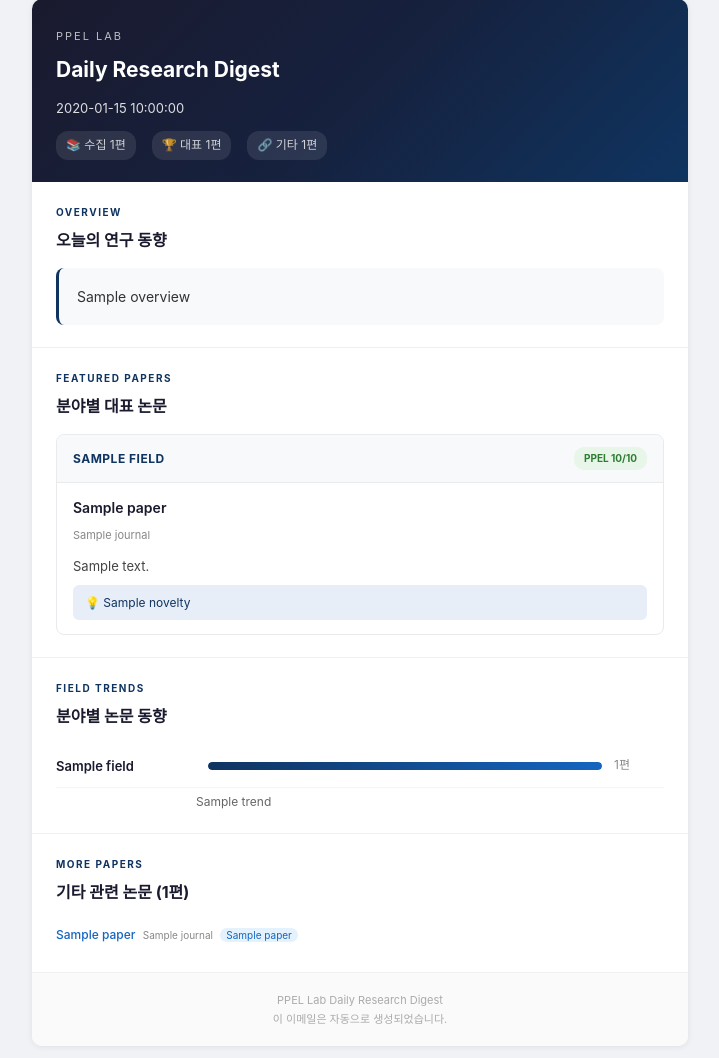
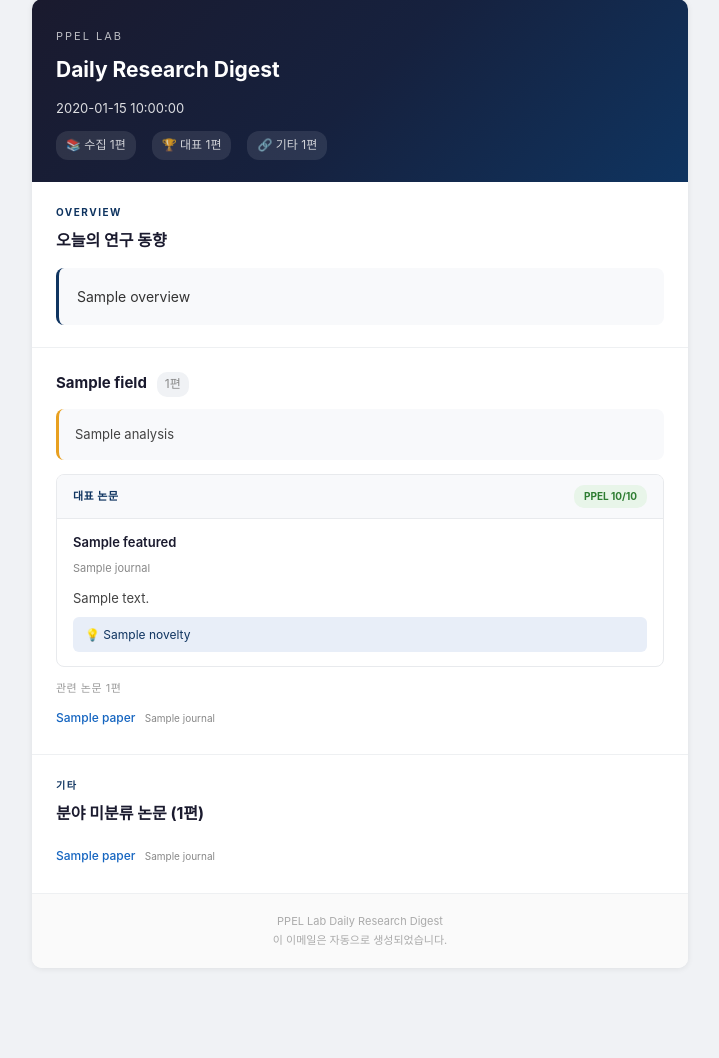
Before and after one commit to isac8058/ppel-lab, a Python web app: template daily-paper-digest/templates/email_template.html in a window 1280 px wide. Shown: the part 13-1071 px from the top of the page, without its empty margins (280-999 px from the left). After the commit the page ends 958 px from the top, so only its background shows below. Run offline with Jinja, Linux system fonts and the light colour scheme; the template is opened without the code that fills it: most values are stand-ins (such as "Sample title", 1, 10 or a date in 2020).

Commit message:
digest: 분야별 AI 분석 코멘트 + 논문 링크 통합 레이아웃
기존: 대표 논문 카드 → 트렌드 바차트 → 기타 논문 플랫 목록
변경: 각 분야별로 (AI 분석 코멘트 → 대표 논문 → 해당 분야 논문 링크) 구조로 재편

- analyzer.py: 분야별 전체 논문 목록을 AI에 전달해 심층 분석 요청
  (주요 재료·방법, 핵심 트렌드, 응용 방향, PPEL 랩 시사점 포함)
- reporter.py: others를 relevance_label 기준으로 분야별 그룹핑 후 field_sections 구성
- email_template.html: 분야 단위 섹션으로 재설계, Field Trends 바차트 제거
- main.py: analyze_featured에 others 전달

https://claude.ai/code/session_01KQFWarPeXYN8jrTfNbdDh2

```diff
--- a/daily-paper-digest/main.py
+++ b/daily-paper-digest/main.py
@@ -86,7 +86,7 @@ def main():
 
     try:
         analyzer = GeminiAnalyzer(config)
-        ai_result = analyzer.analyze_featured(featured)
+        ai_result = analyzer.analyze_featured(featured, others)
         ai_success = ai_result is not None
         logger.info(
             f"Gemini: {'성공' if ai_success else '실패 (fallback)'} | "
--- a/daily-paper-digest/templates/email_template.html
+++ b/daily-paper-digest/templates/email_template.html
@@ -82,24 +82,53 @@
     border-radius: 8px;
     border-left: 3px solid #0f3460;
   }
-  /* 분야별 대표 논문 카드 */
+  /* 분야 섹션 헤더 */
+  .field-section-header {
+    display: flex;
+    align-items: baseline;
+    gap: 10px;
+    margin-bottom: 12px;
+  }
+  .field-section-name {
+    font-size: 15px;
+    font-weight: 700;
+    color: #1a1a2e;
+  }
+  .field-section-count {
+    font-size: 12px;
+    color: #888;
+    background: #f0f2f5;
+    padding: 2px 8px;
+    border-radius: 10px;
+  }
+  /* 분야별 분석 코멘트 */
+  .field-analysis {
+    font-size: 13px;
+    color: #444;
+    line-height: 1.8;
+    background: #f8f9fb;
+    padding: 14px 16px;
+    border-radius: 8px;
+    border-left: 3px solid #e8a020;
+    margin-bottom: 14px;
+  }
+  /* 대표 논문 카드 */
   .featured-card {
-    margin-bottom: 18px;
+    margin-bottom: 12px;
     border: 1px solid #e8eaed;
     border-radius: 8px;
     overflow: hidden;
   }
-  .featured-card:last-child { margin-bottom: 0; }
   .featured-header {
     display: flex;
     align-items: center;
     justify-content: space-between;
-    padding: 12px 16px;
+    padding: 10px 16px;
     background: #f8f9fb;
     border-bottom: 1px solid #e8eaed;
   }
-  .field-name {
-    font-size: 12px;
+  .featured-label {
+    font-size: 11px;
     font-weight: 700;
     color: #0f3460;
     text-transform: uppercase;
@@ -116,10 +145,10 @@
   .score-low { background: #f5f5f5; color: #999; }
   .featured-body { padding: 14px 16px; }
   .featured-title {
-    font-size: 14px;
+    font-size: 13px;
     font-weight: 600;
     color: #1a1a2e;
-    margin: 0 0 8px 0;
+    margin: 0 0 6px 0;
     line-height: 1.5;
   }
   .featured-title a {
@@ -150,46 +179,39 @@
     margin: 0;
     line-height: 1.6;
   }
-  /* 분야별 트렌드 */
-  .trend-item {
-    display: flex;
-    align-items: center;
-    padding: 10px 0;
+  /* 분야 내 기타 논문 */
+  .field-others-label {
+    font-size: 11px;
+    color: #999;
+    margin: 10px 0 6px 0;
+    text-transform: uppercase;
+    letter-spacing: 0.5px;
+  }
+  .field-paper-list {
+    margin: 0;
+    padding: 0;
+    list-style: none;
+  }
+  .field-paper-list li {
+    font-size: 12px;
+    padding: 5px 0;
     border-bottom: 1px solid #f4f5f7;
-    font-size: 13px;
+    color: #555;
+    line-height: 1.5;
   }
-  .trend-item:last-child { border-bottom: none; }
-  .trend-field {
-    min-width: 140px;
-    font-weight: 600;
-    color: #1a1a2e;
+  .field-paper-list li:last-child { border-bottom: none; }
+  .field-paper-list a {
+    color: #1565c0;
+    text-decoration: none;
+    font-weight: 500;
   }
-  .trend-count {
-    min-width: 50px;
-    font-size: 12px;
+  .field-paper-list a:hover { text-decoration: underline; }
+  .journal-tag {
+    font-size: 10px;
     color: #888;
+    margin-left: 6px;
   }
-  .trend-bar {
-    flex: 1;
-    height: 8px;
-    background: #f0f2f5;
-    border-radius: 4px;
-    overflow: hidden;
-    margin: 0 12px;
-  }
-  .trend-bar-fill {
-    height: 100%;
-    background: linear-gradient(90deg, #0f3460, #1565c0);
-    border-radius: 4px;
-  }
-  .trend-desc {
-    font-size: 12px;
-    color: #666;
-    margin-top: 4px;
-    padding-left: 140px;
-    line-height: 1.6;
-  }
-  /* 기타 논문 링크 */
+  /* 미분류 논문 */
   .other-papers { margin: 0; padding: 0; list-style: none; }
   .other-papers li {
     font-size: 12px;
@@ -205,19 +227,6 @@
     font-weight: 500;
   }
   .other-papers a:hover { text-decoration: underline; }
-  .other-papers .journal-tag {
-    font-size: 10px;
-    color: #888;
-    margin-left: 4px;
-  }
-  .other-papers .field-tag {
-    font-size: 10px;
-    background: #e3f2fd;
-    color: #1565c0;
-    padding: 1px 6px;
-    border-radius: 8px;
-    margin-left: 4px;
-  }
   /* 빈 상태 */
   .no-papers {
     text-align: center;
@@ -242,8 +251,6 @@
     .header .stats { flex-wrap: wrap; gap: 8px; }
     .section { padding: 16px; }
     .featured-header { flex-direction: column; align-items: flex-start; gap: 6px; }
-    .trend-field { min-width: 100px; }
-    .trend-desc { padding-left: 0; }
   }
 </style>
 </head>
@@ -261,7 +268,7 @@
     </div>
   </div>
 
-  {% if not featured %}
+  {% if not field_sections %}
   <div class="no-papers">
     오늘은 관련 논문이 없습니다.
   </div>
@@ -274,71 +281,55 @@
     <div class="overview-text">{{ overview }}</div>
   </div>
 
-  <!-- 2. 분야별 대표 논문 -->
+  <!-- 2. 분야별 섹션 (분석 코멘트 + 대표 논문 + 기타 논문 링크) -->
+  {% for sec in field_sections %}
   <div class="section">
-    <div class="section-label">Featured Papers</div>
-    <h2 class="section-title">분야별 대표 논문</h2>
-    {% for field, paper in featured.items() %}
+    <!-- 분야 헤더 -->
+    <div class="field-section-header">
+      <span class="field-section-name">{{ sec.field }}</span>
+      <span class="field-section-count">{{ sec.count }}편</span>
+    </div>
+
+    <!-- AI 분석 코멘트 -->
+    {% if sec.analysis %}
+    <div class="field-analysis">{{ sec.analysis }}</div>
+    {% endif %}
+
+    <!-- 대표 논문 카드 -->
     <div class="featured-card">
       <div class="featured-header">
-        <span class="field-name">{{ field }}</span>
-        {% if paper.ppel_score > 0 %}
-        <span class="ppel-score {% if paper.ppel_score >= 7 %}score-high{% elif paper.ppel_score >= 4 %}score-mid{% else %}score-low{% endif %}">
-          PPEL {{ paper.ppel_score }}/10
+        <span class="featured-label">대표 논문</span>
+        {% if sec.featured.ppel_score > 0 %}
+        <span class="ppel-score {% if sec.featured.ppel_score >= 7 %}score-high{% elif sec.featured.ppel_score >= 4 %}score-mid{% else %}score-low{% endif %}">
+          PPEL {{ sec.featured.ppel_score }}/10
         </span>
         {% endif %}
       </div>
       <div class="featured-body">
         <h3 class="featured-title">
-          {% if paper.doi %}
-          <a href="https://doi.org/{{ paper.doi }}">{{ paper.title }}</a>
-          {% elif paper.link %}
-          <a href="{{ paper.link }}">{{ paper.title }}</a>
+          {% if sec.featured.doi %}
+          <a href="https://doi.org/{{ sec.featured.doi }}">{{ sec.featured.title }}</a>
+          {% elif sec.featured.link %}
+          <a href="{{ sec.featured.link }}">{{ sec.featured.title }}</a>
           {% else %}
-          {{ paper.title }}
+          {{ sec.featured.title }}
           {% endif %}
         </h3>
-        <div class="featured-journal">{{ paper.journal }}</div>
-        {% if paper.summary %}
-        <p class="featured-summary">{{ paper.summary }}</p>
+        <div class="featured-journal">{{ sec.featured.journal }}</div>
+        {% if sec.featured.summary %}
+        <p class="featured-summary">{{ sec.featured.summary }}</p>
         {% endif %}
-        {% if paper.novelty %}
-        <p class="featured-novelty">&#128161; {{ paper.novelty }}</p>
+        {% if sec.featured.novelty %}
+        <p class="featured-novelty">&#128161; {{ sec.featured.novelty }}</p>
         {% endif %}
       </div>
     </div>
-    {% endfor %}
-  </div>
 
-  <!-- 3. 분야별 트렌드 -->
-  {% if trend_items %}
-  <div class="section">
-    <div class="section-label">Field Trends</div>
-    <h2 class="section-title">분야별 논문 동향</h2>
-    {% for item in trend_items %}
-    <div>
-      <div class="trend-item">
-        <span class="trend-field">{{ item.field }}{% if item.has_featured %} &#127942;{% endif %}</span>
-        <div class="trend-bar">
-          <div class="trend-bar-fill" style="width: {{ (item.count / total_collected * 100) | round(1) }}%"></div>
-        </div>
-        <span class="trend-count">{{ item.count }}편</span>
-      </div>
-      {% if item.trend %}
-      <div class="trend-desc">{{ item.trend }}</div>
-      {% endif %}
-    </div>
-    {% endfor %}
-  </div>
-  {% endif %}
-
-  <!-- 4. 기타 관련 논문 (링크만) -->
-  {% if others %}
-  <div class="section">
-    <div class="section-label">More Papers</div>
-    <h2 class="section-title">기타 관련 논문 ({{ others|length }}편)</h2>
-    <ul class="other-papers">
-      {% for paper in others %}
+    <!-- 분야 내 기타 논문 링크 -->
+    {% if sec.others %}
+    <div class="field-others-label">관련 논문 {{ sec.others|length }}편</div>
+    <ul class="field-paper-list">
+      {% for paper in sec.others %}
       <li>
         {% if paper.doi %}
         <a href="https://doi.org/{{ paper.doi }}">{{ paper.title }}</a>
@@ -348,9 +339,29 @@
         {{ paper.title }}
         {% endif %}
         <span class="journal-tag">{{ paper.journal }}</span>
-        {% if paper.relevance_label %}
-        <span class="field-tag">{{ paper.relevance_label }}</span>
+      </li>
+      {% endfor %}
+    </ul>
+    {% endif %}
+  </div>
+  {% endfor %}
+
+  <!-- 3. 미분류 기타 논문 -->
+  {% if unclassified_others %}
+  <div class="section">
+    <div class="section-label">기타</div>
+    <h2 class="section-title">분야 미분류 논문 ({{ unclassified_others|length }}편)</h2>
+    <ul class="other-papers">
+      {% for paper in unclassified_others %}
+      <li>
+        {% if paper.doi %}
+        <a href="https://doi.org/{{ paper.doi }}">{{ paper.title }}</a>
+        {% elif paper.link %}
+        <a href="{{ paper.link }}">{{ paper.title }}</a>
+        {% else %}
+        {{ paper.title }}
         {% endif %}
+        <span class="journal-tag">{{ paper.journal }}</span>
       </li>
       {% endfor %}
     </ul>
```
Also changed, not shown: daily-paper-digest/src/analyzer.py (+33 -5 lines), daily-paper-digest/src/reporter.py (+23 -13 lines).
